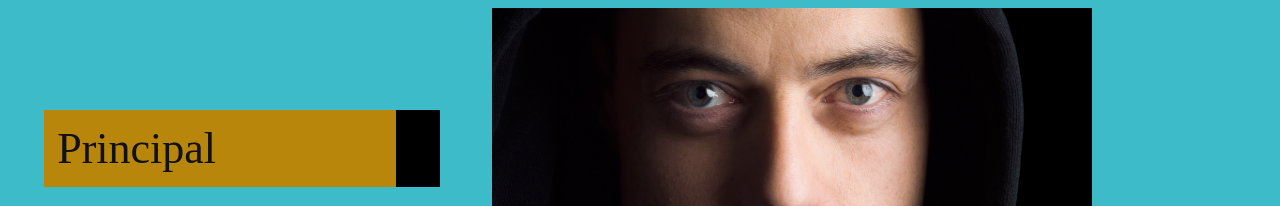
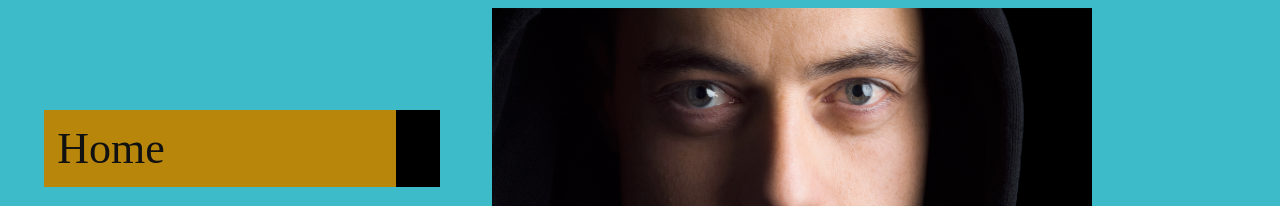
Before and after one commit to CharlyElRojo/misterRobot2026, a plain HTML site: page index.html in a window 1280 px wide. Shown: the top 206 px of the page. Drawn offline with Linux system fonts and the light colour scheme.

Commit message:
ultimo cambio de la noche (20.22)

```diff
--- a/index.html
+++ b/index.html
@@ -12,7 +12,7 @@
     <header>
         <nav>
             <ul class="navbar">
-                <li> Principal</li>
+                <li> Home</li>
                 <li><a href="pages/hardware.html" target="_blank">Hardware</a> </li>
                 <li><a href="pages/software.html" target="_blank">Software</a>  </li>
                 <li><a href="pages/nosotros.html" target="_blank">Nosotros</a> </li>
```
